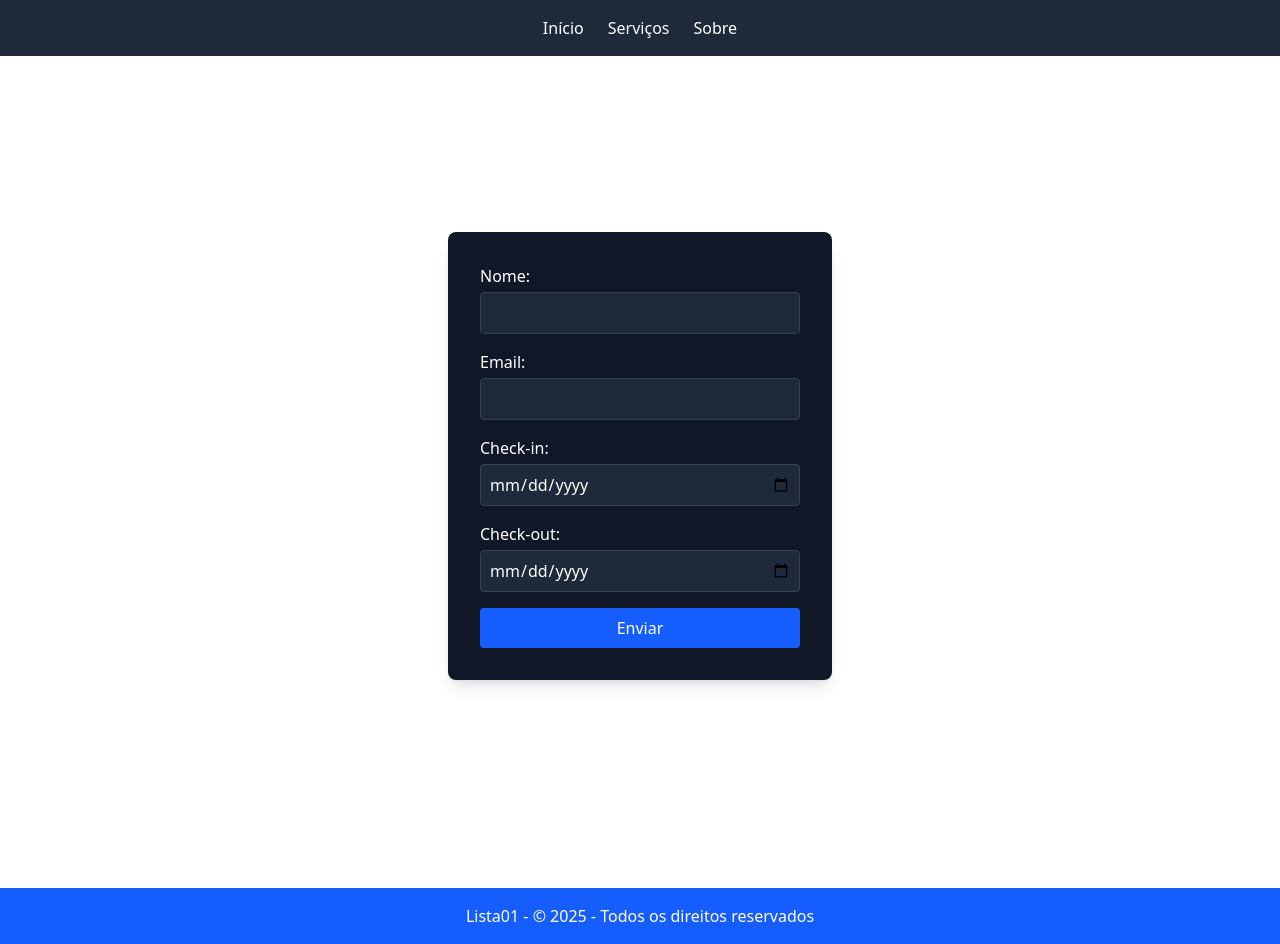
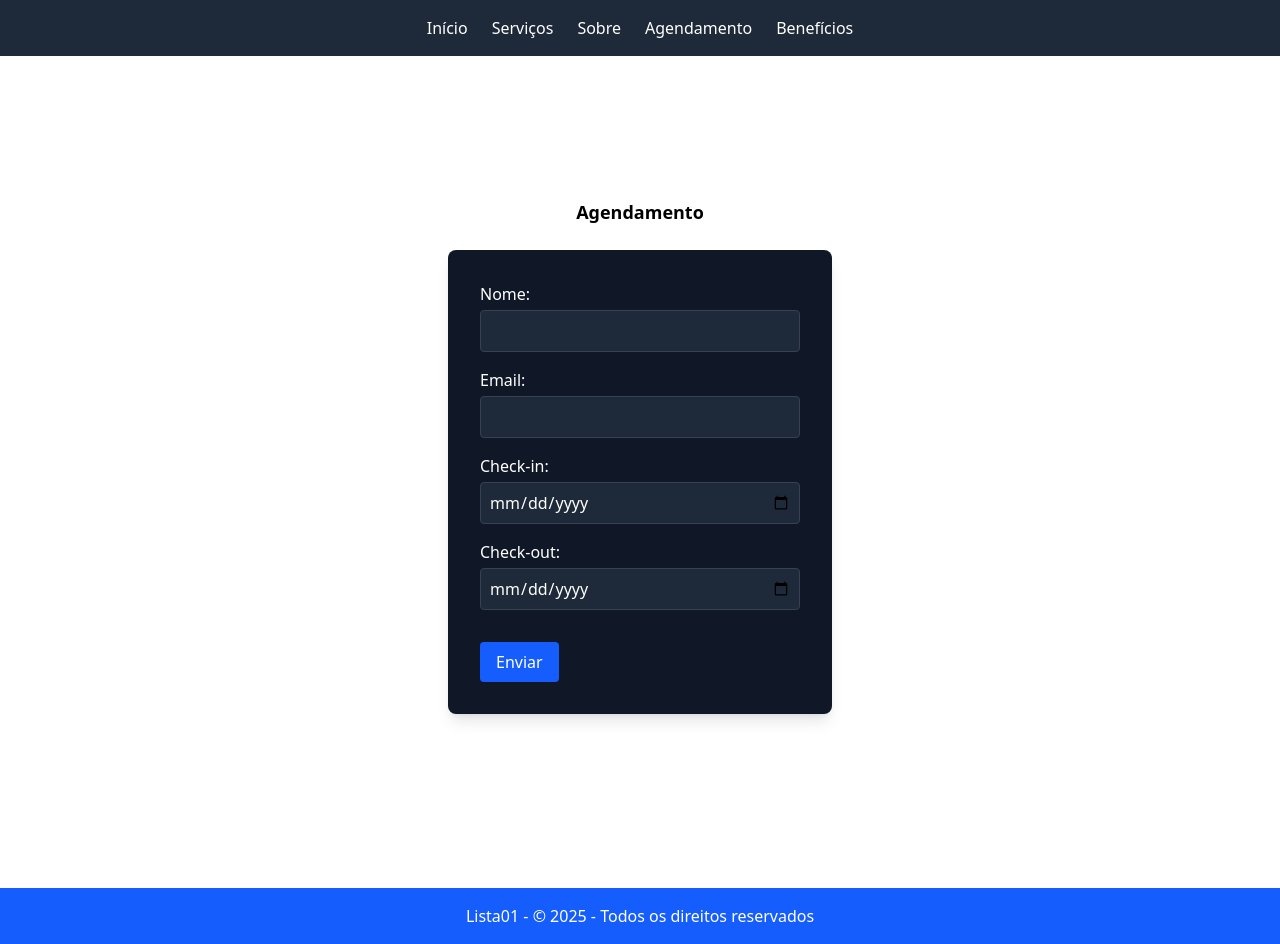
Before and after one commit to riquesouzza/lista01, a Next.js app: page / in a window 1280 px wide. Built offline with nearby package versions, Linux system fonts and the light colour scheme.

Commit message:
testando comandos mb, mt e my

```diff
--- a/src/app/layout.tsx
+++ b/src/app/layout.tsx
@@ -2,12 +2,15 @@ import "@/styles/globals.css";
 
 export default function RootLayout({ children }: { children: React.ReactNode }) {
   return (
+    <html>
       <body>
         <header>
           <nav className="flex justify-center gap-6 bg-gray-800 text-white py-4">
             <a href="#" className="hover:underline">Início</a>
             <a href="#" className="hover:underline">Serviços</a>
             <a href="#" className="hover:underline">Sobre</a>
+            <a href="#" className="hover:underline">Agendamento</a>
+            <a href="#" className="hover:underline">Benefícios</a>
           </nav>
         </header>
         {children}
@@ -15,5 +18,6 @@ export default function RootLayout({ children }: { children: React.ReactNode })
           Lista01 - © 2025 - Todos os direitos reservados
         </footer>
       </body>
+    </html>
   );
 }
--- a/src/app/page.tsx
+++ b/src/app/page.tsx
@@ -5,9 +5,10 @@ import React from "react";
 export default function Page() {
   return (
     <main>
-      <section className="min-h-screen flex items-center justify-center text-white">
-        <form className="flex flex-col gap-4 max-w-sm w-full bg-gray-900 p-8 rounded-lg shadow-lg">
-          <div className="flex flex-col">
+      <section className="min-h-screen flex flex-col gap-6 items-center justify-center text-white">
+        <h1 className="font-bold text-lg text-black ">Agendamento</h1>
+        <form className="max-w-sm w-full bg-gray-900 p-8 rounded-lg shadow-lg">
+          <div className="flex flex-col mb-4">
             <label htmlFor="nome" className="mb-1">
               Nome:
             </label>
@@ -18,7 +19,7 @@ export default function Page() {
             />
           </div>
 
-          <div className="flex flex-col">
+          <div className="flex flex-col my-4">
             <label htmlFor="email" className="mb-1">
               Email:
             </label>
@@ -29,7 +30,7 @@ export default function Page() {
             />
           </div>
 
-          <div className="flex flex-col">
+          <div className="flex flex-col my-4">
             <label htmlFor="check_in" className="mb-1">
               Check-in:
             </label>
@@ -40,7 +41,7 @@ export default function Page() {
             />
           </div>
 
-          <div className="flex flex-col">
+          <div className="flex flex-col mt-4 mb-8">
             <label htmlFor="check_out" className="mb-1">
               Check-out:
             </label>
```
